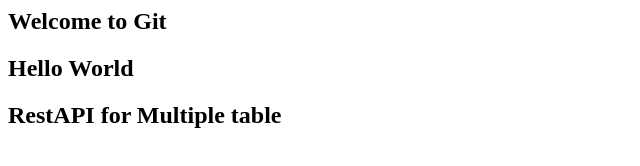
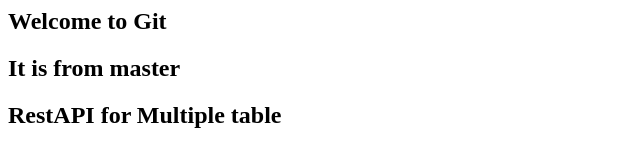
Before and after one commit to praveenavm/demo-repo2, a plain HTML site: page index.html in a window 1280 px wide. Shown: the whole page, without its empty margins (0-640 px from the left). Drawn offline with Linux system fonts and the light colour scheme.

Commit message:
Added it is from master

```diff
--- a/index.html
+++ b/index.html
@@ -1,5 +1,5 @@
 <div>
     <h2>Welcome to Git</h2>
-    <h2>Hello World</h2>
+    <h2>It is from master</h2>
     <h2>RestAPI for Multiple table</h2>
 </div>
```
